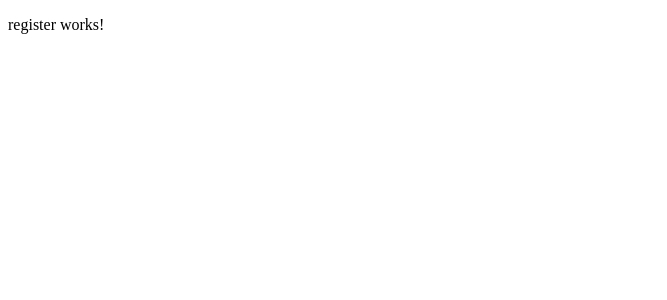
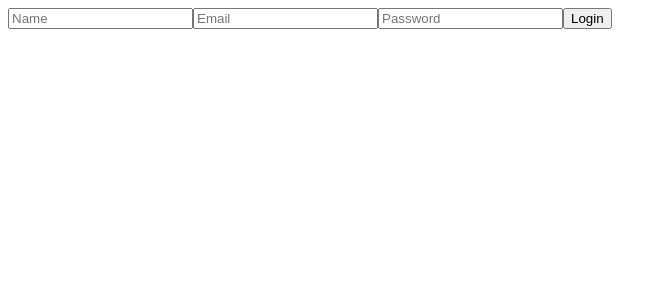
Before and after one commit to msaeedsaeedi/Message-Weave, an Angular app: page /register in a window 1280 px wide. Shown: the top 300 px of the page, without its empty margins (0-667 px from the left). Built offline with nearby package versions, Linux system fonts and the light colour scheme.

Commit message:
Register Page - basic Design and API implementation
- Register form creates account and then loggs in the user
- Log errors on unsuccessful attempt

```diff
--- a/src/app/page/register/register.component.html
+++ b/src/app/page/register/register.component.html
@@ -1 +1,10 @@
-<p>register works!</p>
+<div>
+    <div>
+        <input type="text" placeholder="Name" [(ngModel)]="name" />
+        <input type="email" placeholder="Email" [(ngModel)]="email" />
+        <input type="password" placeholder="Password" [(ngModel)]="password" />
+        <button (click)="register(name, email, password)">
+            Login
+        </button>
+    </div>
+</div>
--- a/src/app/page/register/register.component.ts
+++ b/src/app/page/register/register.component.ts
@@ -1,12 +1,32 @@
-import { Component } from '@angular/core';
+import { Component, inject } from '@angular/core';
+import { FormsModule } from '@angular/forms';
+import { Router } from '@angular/router';
+import { AuthenticationService } from '@services/authentication.service';
 
 @Component({
   selector: 'app-register',
   standalone: true,
-  imports: [],
+  imports: [FormsModule],
   templateUrl: './register.component.html',
   styleUrl: './register.component.css'
 })
 export class RegisterComponent {
+  name: string = '';
+  email: string = '';
+  password: string = '';
 
+  router = inject(Router);
+  auth = inject(AuthenticationService);
+
+  register(name: string, email: string, password: string): void {
+
+    this.auth.Register(name, email, password).then((e) => {
+      if (e) {
+        this.router.navigate(['']);
+      }
+      else {
+        console.log("Login Failed");
+      }
+    })
+  }
 }
--- a/src/app/services/authentication.service.ts
+++ b/src/app/services/authentication.service.ts
@@ -1,5 +1,5 @@
 import { Injectable } from '@angular/core';
-import { account } from '@lib/appwrite';
+import { account, ID } from '@lib/appwrite';
 
 @Injectable({
   providedIn: 'root'
@@ -9,10 +9,22 @@ export class AuthenticationService {
   public async Login(email: string, password: string): Promise<boolean> {
     try {
       await account.createEmailSession(email, password);
-      sessionStorage.setItem("LoggedIn", "true");
       return true;
     }
     catch {
+      return false;
+    }
+  }
+
+  public async Register(name: string, email: string, password: string): Promise<boolean> {
+    try {
+      await account.create(ID.unique(), email, password, name);
+      if (await this.Login(email, password)) {
+        return true;
+      }
+      console.log("Login Failed");
+      return false;
+    } catch (error) {
       return false;
     }
   }
```
